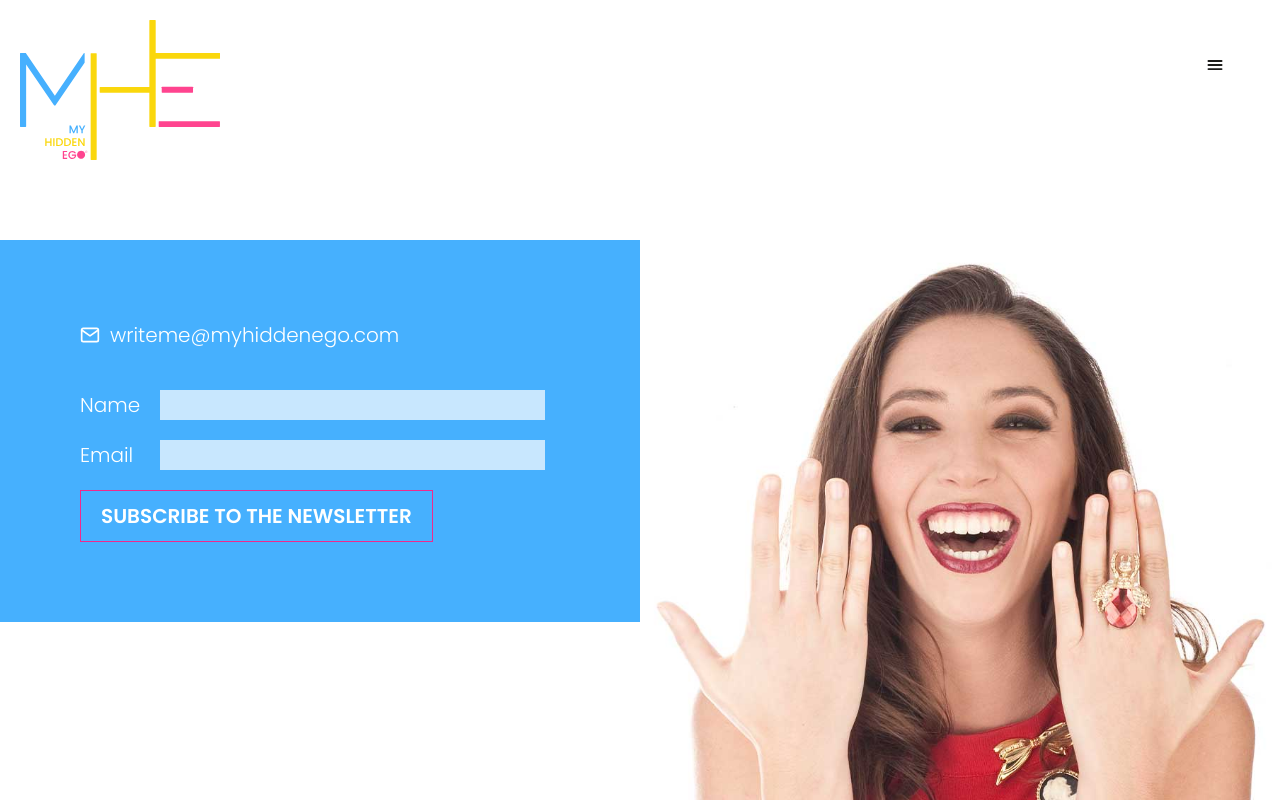
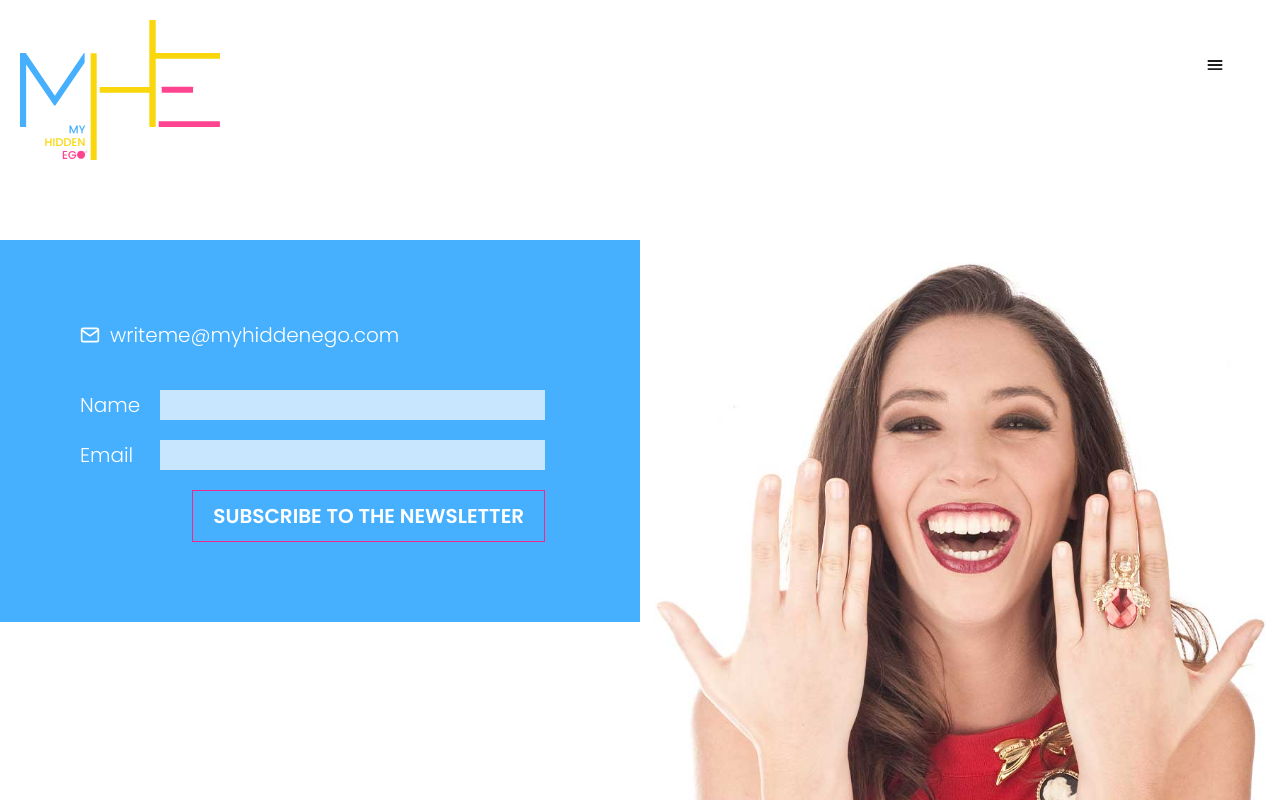
Before and after one commit to mitoni/myhiddenego, a Next.js app: page /contacts in a window 1280 px wide. Shown: the top 800 px of the page. Built offline with nearby package versions, Linux system fonts and the light colour scheme.

Commit message:
fix error

```diff
--- a/src/app/page.tsx
+++ b/src/app/page.tsx
@@ -107,7 +107,7 @@ export default function Home() {
               href="/contacts"
               className="uppercase font-semibold px-4 py-2 border border-[#f0298c]"
             >
-              subscribe to the newsletter
+              subsribe to the newsletter
             </Link>
           </div>
         </div>
--- a/src/components/Form.tsx
+++ b/src/components/Form.tsx
@@ -39,7 +39,7 @@ export default function Form() {
 
   return (
     <form onSubmit={handleSubmit}>
-      <div className="grid grid-cols-[min-content_min-content] grid-rows-2 gap-4 w-0 flex-1">
+      <div className="grid grid-cols-[min-content_min-content] grid-rows-2 gap-4 w-full">
         <label htmlFor="form-name">Name</label>
         <input
           id="form-name"
```
